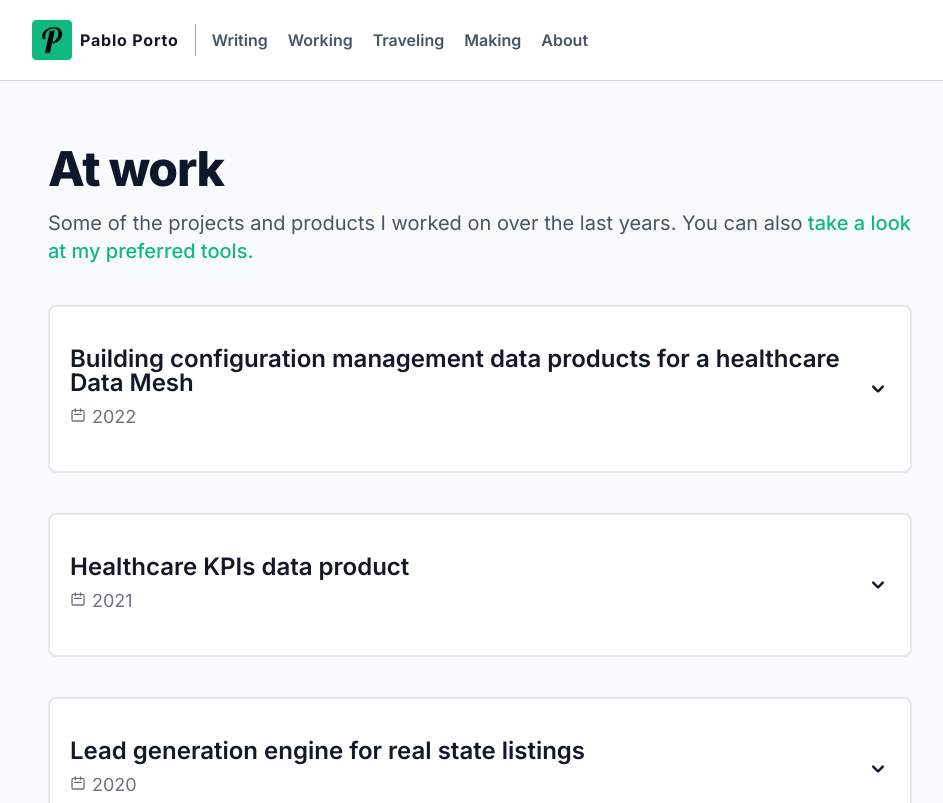
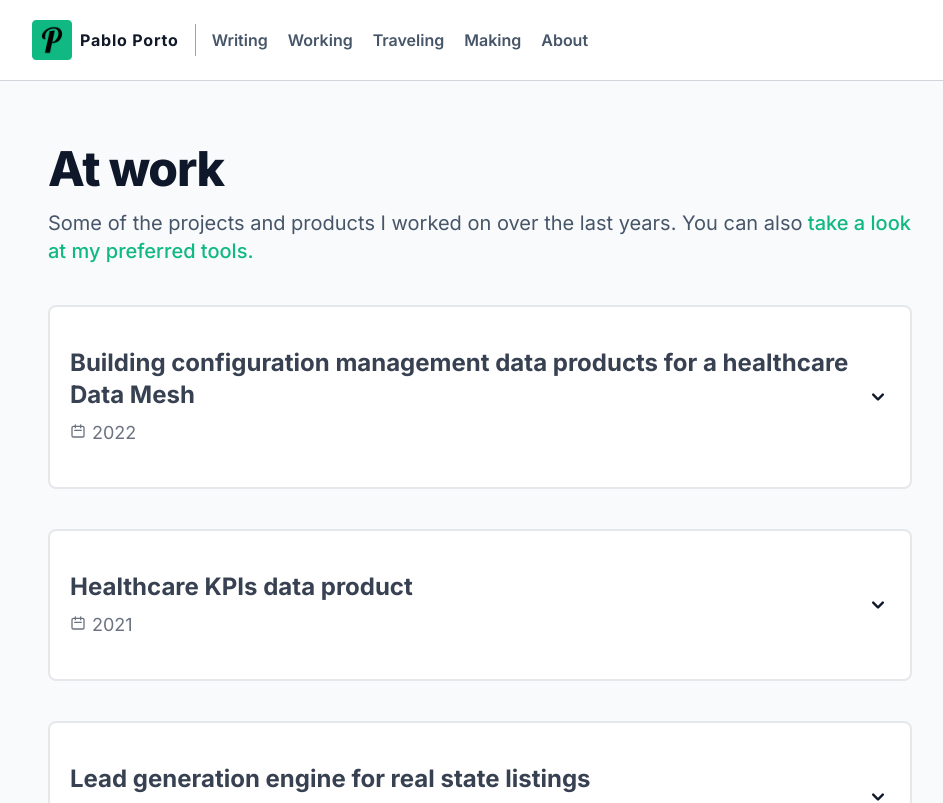
Before and after one commit to portovep/pabloporto.me, a Next.js app: page /working in a window 1280 px wide. Shown: the top 803 px of the page, without its empty margins (160-1103 px from the left). Built offline with nearby package versions, Linux system fonts and the light colour scheme.

Commit message:
Small UI tweak in projects page

```diff
--- a/components/ProjectSummary/ProjectSummary.tsx
+++ b/components/ProjectSummary/ProjectSummary.tsx
@@ -25,7 +25,7 @@ export default function ProjectSummary(props: ProjectSummaryProps): JSX.Element
                     open && 'bg-gray-100'
                 } focus:ring-4 focus:ring-gray-200 hover:bg-gray-100 flex items-center justify-between w-full p-5 text-left`}>
                 <div className="my-5">
-                    <h3 className="text-2xl font-semibold leading-6 text-gray-900">{name}</h3>
+                    <h3 className="font-semibol text-2xl font-bold text-gray-700">{name}</h3>
                     <p className="max-w-2xl mt-2 text-lg text-gray-500">
                         <svg
                             xmlns="http://www.w3.org/2000/svg"
```
